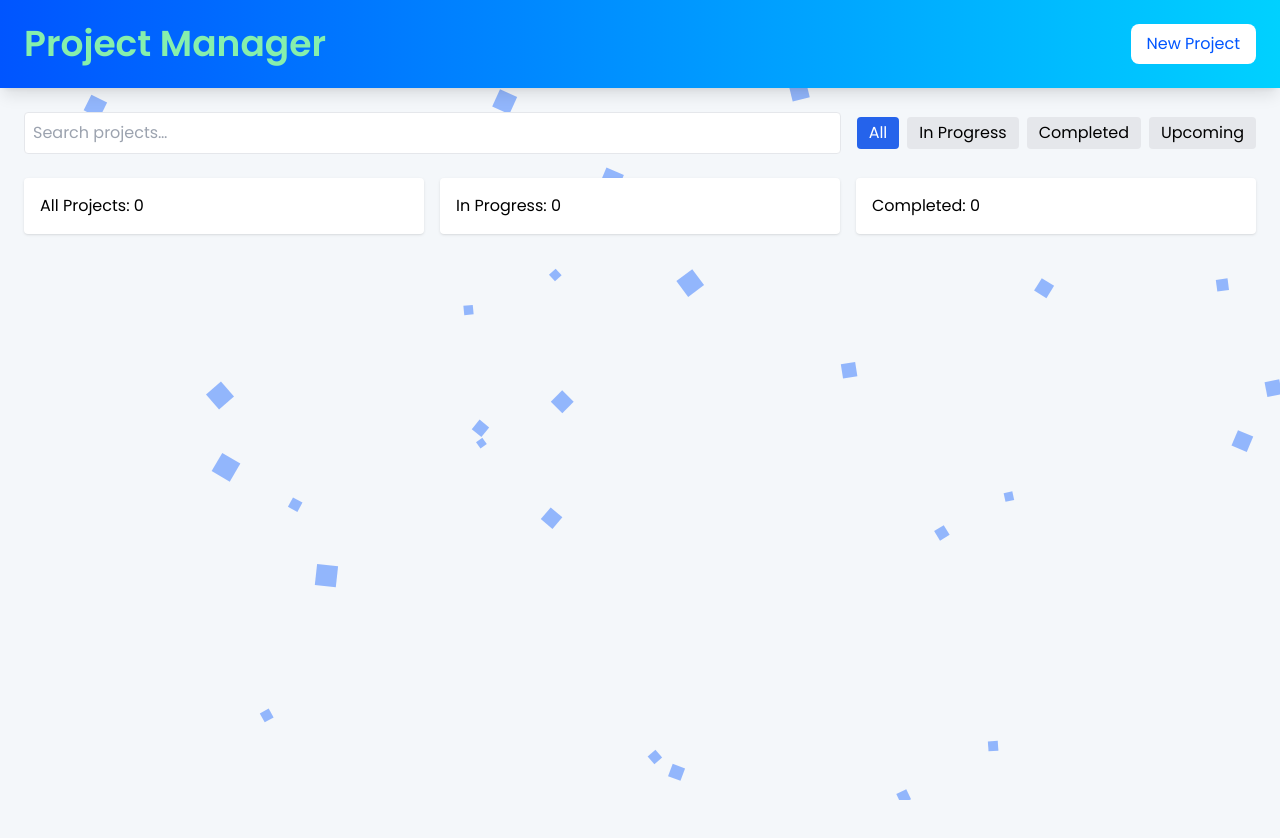
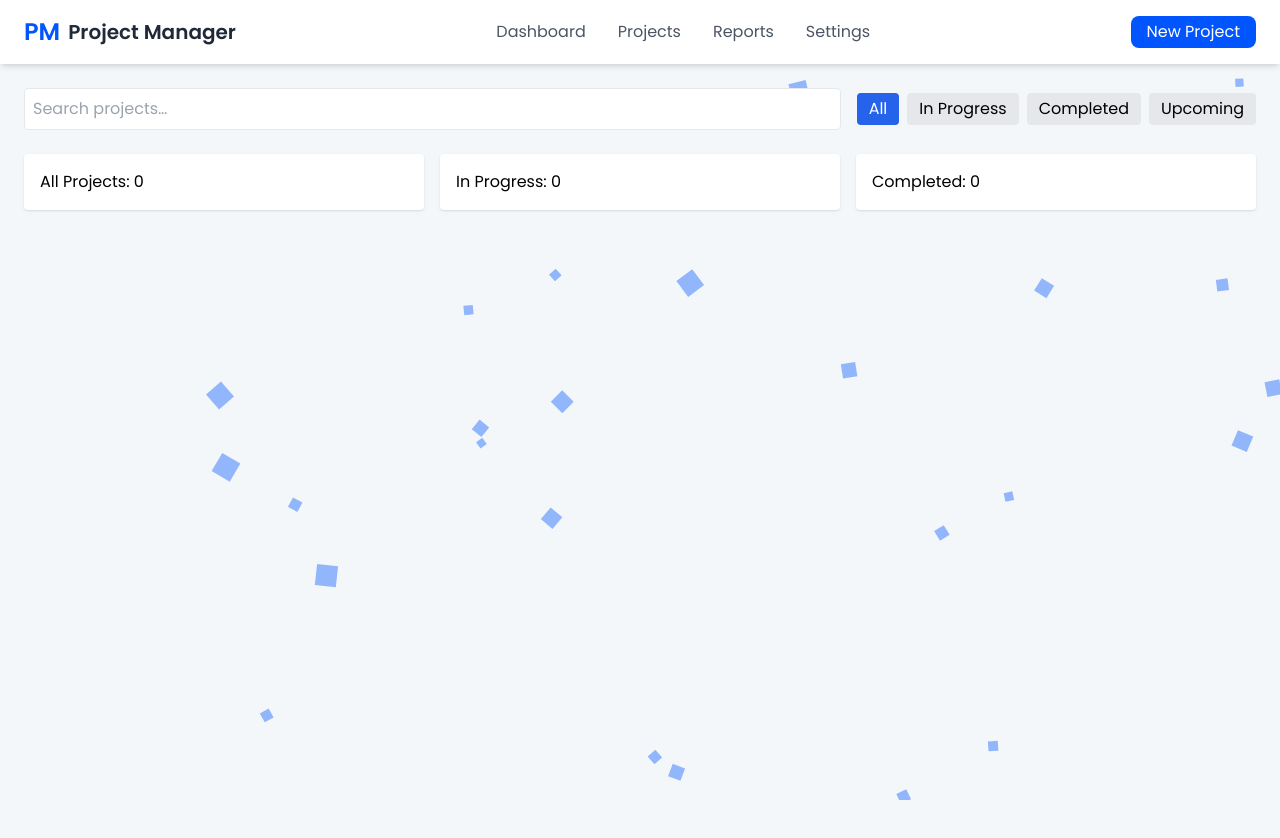
Before and after one commit to mmand213/project-manager, a React (Vite) app: page / in a window 1280 px wide. Shown: the top 838 px of the page. Built offline with nearby package versions, Linux system fonts and the light colour scheme; the HTML template or start-up script is replaced by a standard one.

Commit message:
Update App.jsx

```diff
--- a/src/App.jsx
+++ b/src/App.jsx
@@ -23,9 +23,9 @@ export default function App() {
   const closeModal = () => setModalProject(null);
 
   function saveProject(proj) {
-    setProjects((prev) => {
-      const exists = prev.find((p) => p.id === proj.id);
-      if (exists) return prev.map((p) => (p.id === proj.id ? proj : p));
+    setProjects(prev => {
+      const exists = prev.find(p => p.id === proj.id);
+      if (exists) return prev.map(p => p.id === proj.id ? proj : p);
       return [...prev, proj];
     });
     closeModal();
@@ -33,23 +33,49 @@ export default function App() {
 
   return (
     <>
-      {/* Animated ninja-star background */}
+      {/* Ninja-star animated background */}
       <NinjaStarsBackground />
 
-      {/* Hero header with new title */}
-      <header className="bg-gradient-to-r from-primary to-accent p-6 shadow-lg flex justify-between items-center">
-        <h1 className="text-4xl font-extrabold font-poppins text-green-300">
+      {/* Modern white nav bar */}
+      <header className="bg-white shadow-md">
+        <div className="max-w-7xl mx-auto px-6 flex items-center justify-between h-16">
+          {/* Left: Logo / Brand */}
+          <div className="flex items-center">
+            <span className="text-2xl font-extrabold text-primary">PM</span>
+            <span className="ml-2 text-xl font-semibold text-gray-800">
               Project Manager
-        </h1>
+            </span>
+          </div>
+
+          {/* Center: Navigation links */}
+          <nav className="hidden md:flex space-x-8">
+            <a href="#" className="text-gray-600 hover:text-primary transition">
+              Dashboard
+            </a>
+            <a href="#" className="text-gray-600 hover:text-primary transition">
+              Projects
+            </a>
+            <a href="#" className="text-gray-600 hover:text-primary transition">
+              Reports
+            </a>
+            <a href="#" className="text-gray-600 hover:text-primary transition">
+              Settings
+            </a>
+          </nav>
+
+          {/* Right: New Project button */}
+          <div className="flex items-center">
             <button
               onClick={() => openModal()}
-          className="bg-white text-primary px-4 py-2 rounded-lg hover:bg-gray-100 transition"
+              className="bg-primary text-white px-4 py-1 rounded-lg hover:bg-primaryLight transition"
             >
               New Project
             </button>
+          </div>
+        </div>
       </header>
 
-      {/* Main content */}
+      {/* Main content area */}
       <main className="p-6 min-h-screen relative">
         <div className="flex flex-col md:flex-row md:items-center md:space-x-4 mb-6">
           <SearchBar value={search} onChange={setSearch} />
@@ -61,7 +87,7 @@ export default function App() {
           filter={filter}
           search={search}
           onEdit={openModal}
-          onDelete={(id) => setProjects(projects.filter((p) => p.id !== id))}
+          onDelete={id => setProjects(projects.filter(p => p.id !== id))}
         />
 
         {modalProject && (
```
Lines whose indentation alone changed are shown as unchanged.
